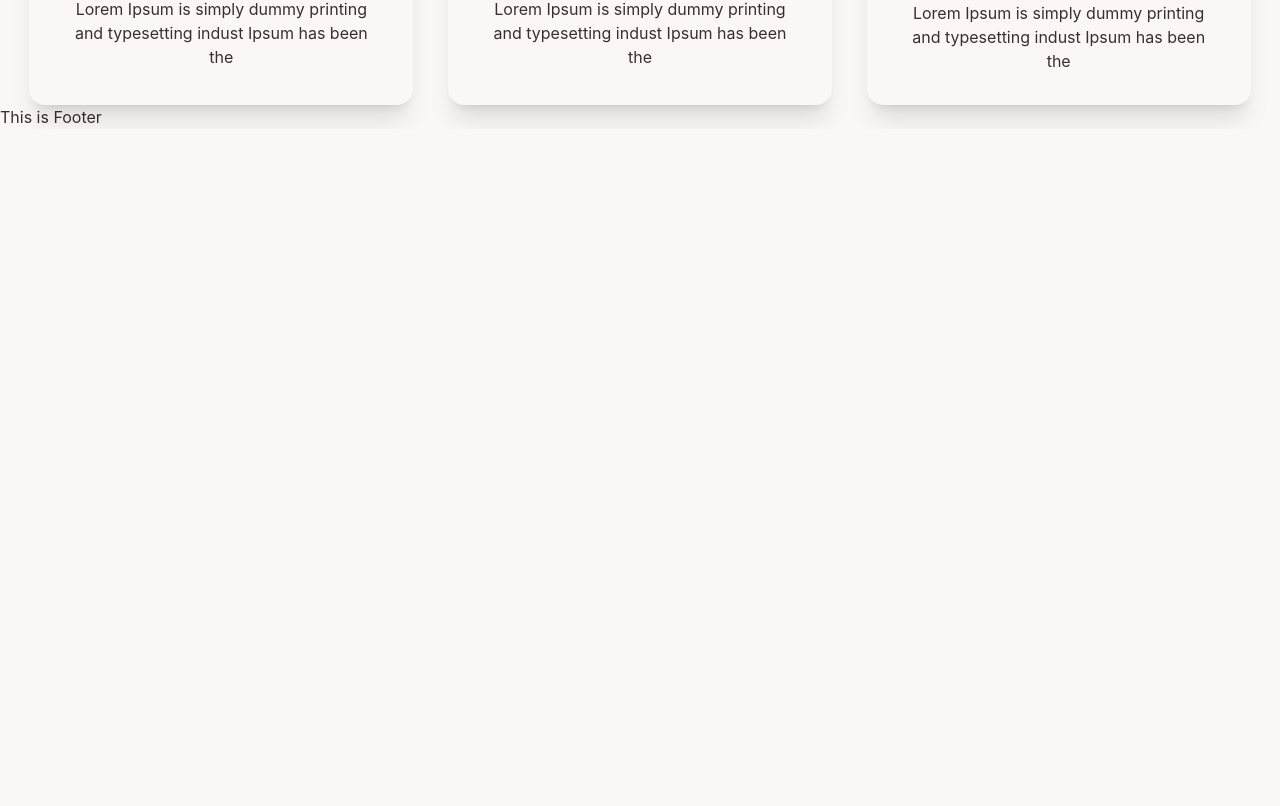
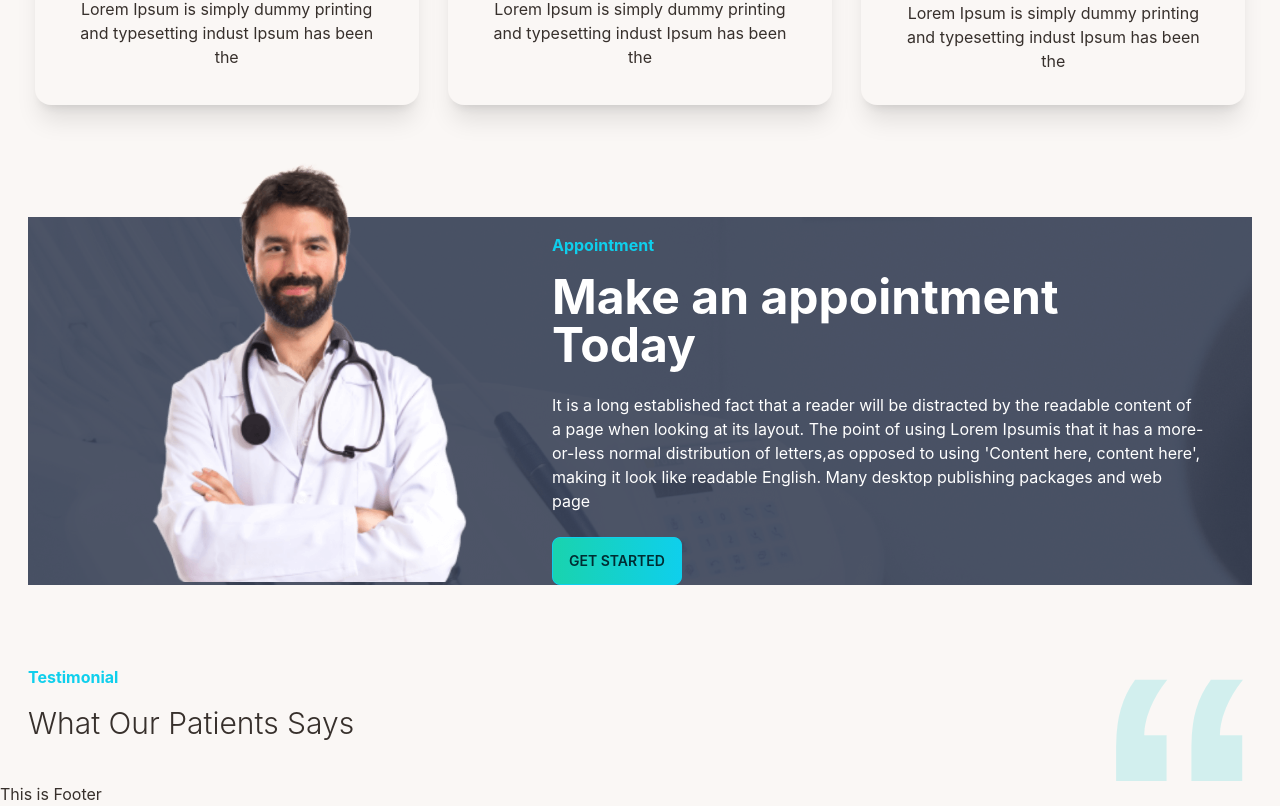
Before and after one commit to hassanrakib/doctors-portal-client, a React (Create React App) app: page / in a window 1280 px wide. Shown: the part 1055-1861 px from the top of the page. Before the commit the page ends 1184 px from the top, so only its background shows below. Built offline with nearby package versions, Linux system fonts and the light colour scheme.

Commit message:
home page - MakeAppointment, Testimonial

```diff
--- a/src/Pages/Home/Home/Home.js
+++ b/src/Pages/Home/Home/Home.js
@@ -1,14 +1,18 @@
 import React from 'react';
 import Banner from '../Banner/Banner';
 import InfoCards from '../InfoCards/InfoCards';
+import MakeAppointment from '../MakeAppointment/MakeAppointment';
 import Services from '../Services/Services';
+import Testimonial from '../Testimonial/Testimonial';
 
 const Home = () => {
     return (
-        <div className="mx-5">
+        <div className="lg:mx-5 px-2">
             <Banner />
             <InfoCards />
             <Services />
+            <MakeAppointment />
+            <Testimonial />
         </div>
     );
 };
--- /dev/null
+++ b/src/Pages/Home/MakeAppointment/MakeAppointment.js
@@ -0,0 +1,37 @@
+import React from "react";
+import doctor from "../../../assets/images/doctor-small.png";
+import makeAppointmentBackground from "../../../assets/images/appointment.png";
+
+const MakeAppointment = () => {
+  return (
+    <div
+      className="hero mt-28 bg-accent text-white lg:px-8"
+      style={{ background: `url(${makeAppointmentBackground})` }}
+    >
+      <div className="hero-content flex-col lg:flex-row gap-7 lg:pb-0">
+        <img
+          src={doctor}
+          className="hidden lg:block lg:max-w-md -mt-20"
+          alt="doctor"
+        />
+        <div>
+          <h4 className="mb-4 font-bold text-primary text-base">Appointment</h4>
+          <h1 className="text-5xl font-bold">Make an appointment Today</h1>
+          <p className="py-6">
+            It is a long established fact that a reader will be distracted by
+            the readable content of a page when looking at its layout. The point
+            of using Lorem Ipsumis that it has a more-or-less normal
+            distribution of letters,as opposed to using 'Content here, content
+            here', making it look like readable English. Many desktop publishing
+            packages and web page
+          </p>
+          <button className="btn btn-primary bg-gradient-to-r from-secondary to-primary">
+            Get Started
+          </button>
+        </div>
+      </div>
+    </div>
+  );
+};
+
+export default MakeAppointment;
--- /dev/null
+++ b/src/Pages/Home/Review/Review.js
@@ -0,0 +1,12 @@
+import React from 'react';
+
+const Review = ({review}) => {
+    const {avatar, name, location, comment} = review;
+    return (
+        <div>
+
+        </div>
+    );
+};
+
+export default Review;
--- a/src/Pages/Home/Service/Service.js
+++ b/src/Pages/Home/Service/Service.js
@@ -3,7 +3,7 @@ import React from "react";
 const Service = ({ service }) => {
   const { img, title, description } = service;
   return (
-    <div className="card w-96 mx-auto bg-base-100 shadow-xl">
+    <div className="card max-w-96 mx-auto bg-base-100 shadow-xl">
       <figure className="px-10 pt-10">
         <img
           src={img}
--- /dev/null
+++ b/src/Pages/Home/Testimonial/Testimonial.js
@@ -0,0 +1,52 @@
+import React from "react";
+import quote from "../../../assets/icons/quote.svg";
+import people1 from "../../../assets/images/people1.png";
+import Review from "../Review/Review";
+const Testimonial = () => {
+  const reviews = [
+    {
+      _id: 1,
+      name: "Winson Herry",
+      location: "California",
+      avatar: people1,
+      comment:
+        "It is a long established fact that by the readable content of a lot layout. The point of using Lorem a more-or-less normal distribu to using Content here, content",
+    },
+    {
+      _id: 2,
+      name: "Winson Herry",
+      location: "California",
+      avatar: people1,
+      comment:
+        "It is a long established fact that by the readable content of a lot layout. The point of using Lorem a more-or-less normal distribu to using Content here, content",
+    },
+    {
+      _id: 3,
+      name: "Winson Herry",
+      location: "California",
+      avatar: people1,
+      comment:
+        "It is a long established fact that by the readable content of a lot layout. The point of using Lorem a more-or-less normal distribu to using Content here, content",
+    },
+  ];
+  return (
+    <section className="mt-20">
+      <div className="flex flex-row justify-between items-center lg:items-start">
+        <div>
+          <h4 className="mb-4 font-bold text-primary text-base">Testimonial</h4>
+          <h2 className="text-3xl font-light">What Our Patients Says</h2>
+        </div>
+        <figure className="w-14 md:w-16 lg:w-36">
+          <img src={quote} alt="quote" />
+        </figure>
+      </div>
+      <div>
+        {reviews.map((review) => (
+          <Review key={review._id} review={review} />
+        ))}
+      </div>
+    </section>
+  );
+};
+
+export default Testimonial;
```
